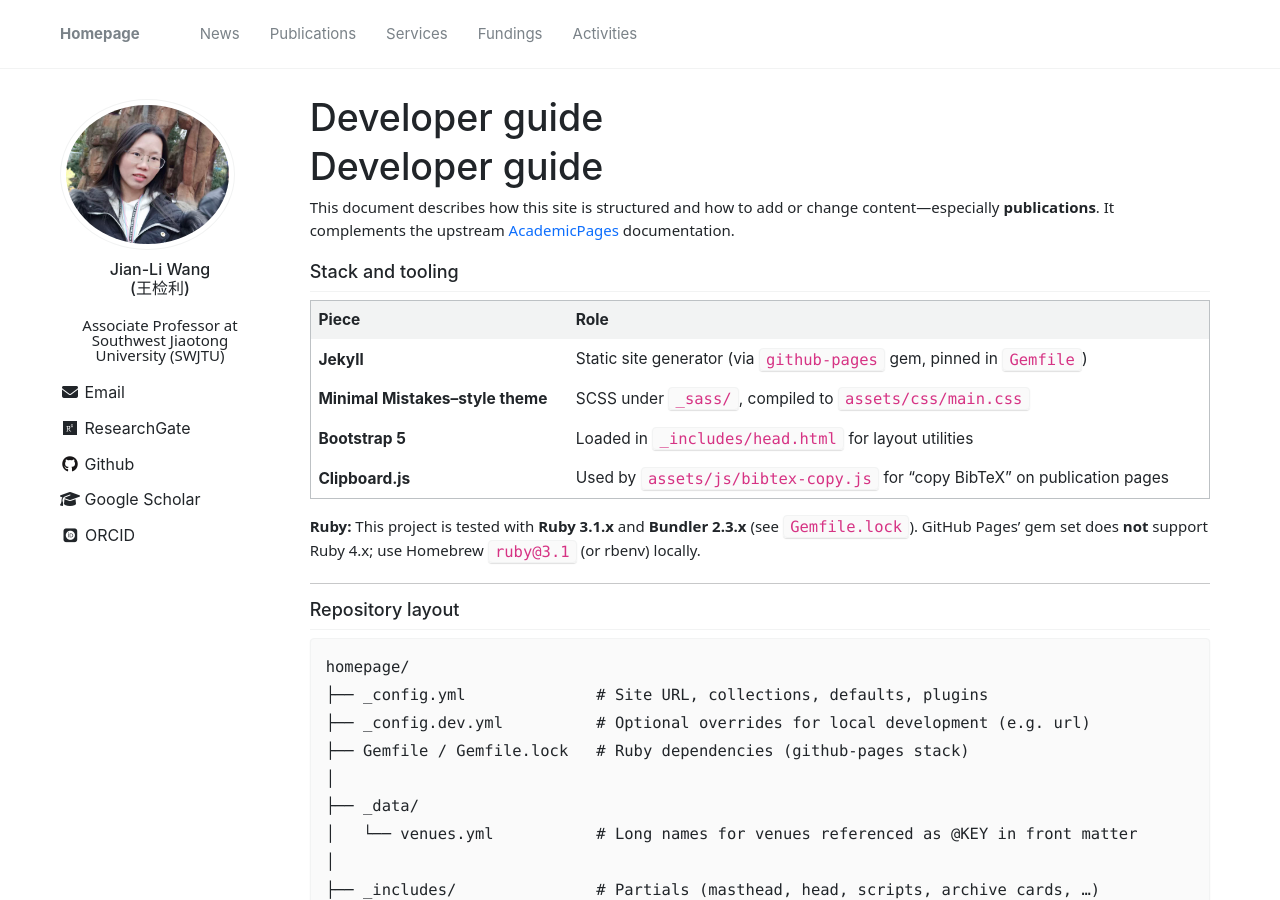
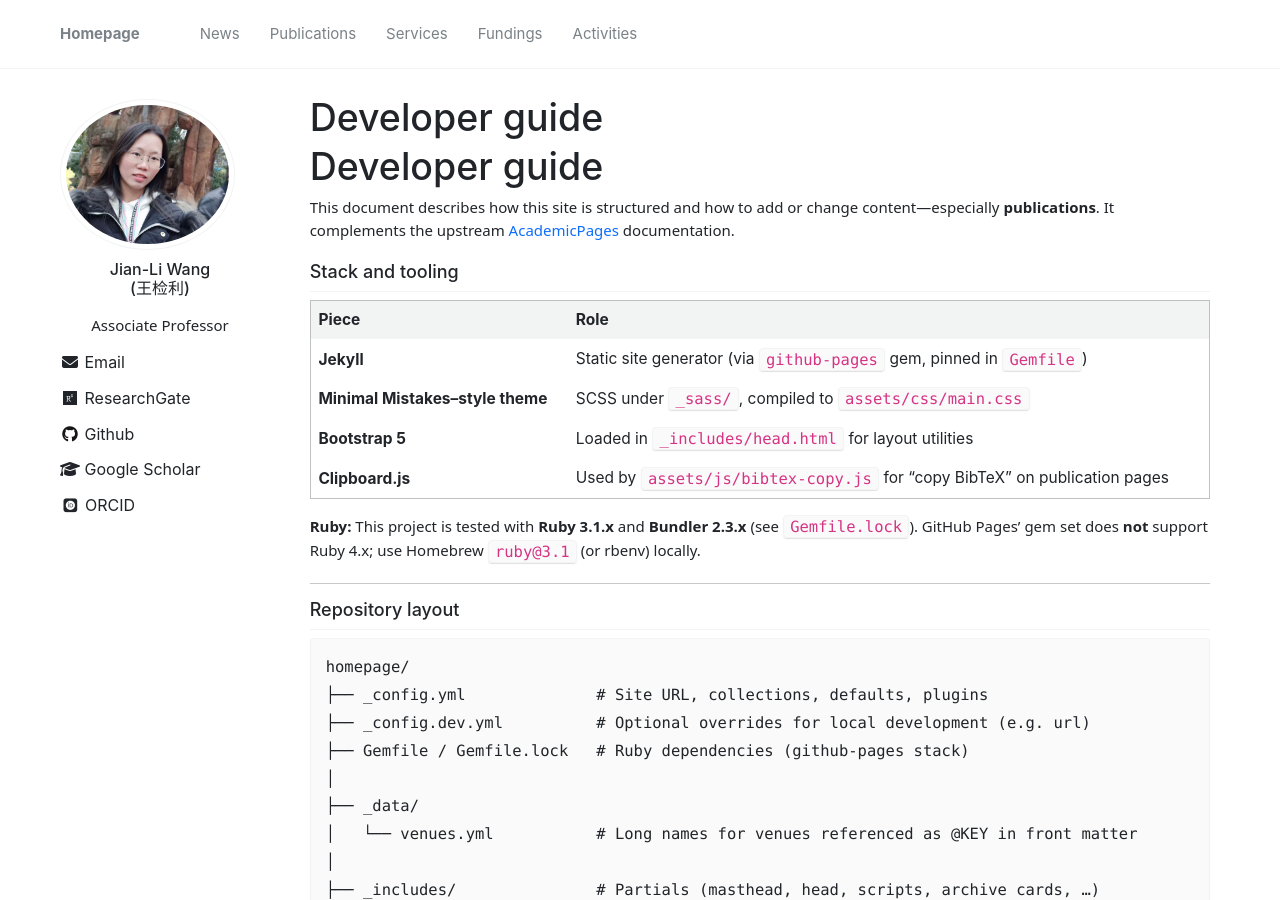
Before and after one commit to wangjianli123/wangjianli123.github.io, a Jekyll site: the page built from DEV.md, in a window 1280 px wide and 900 px high. Built offline with Jekyll 4.4.1, drawn with Linux system fonts in a browser that asks for light colours; nearby versions of some CDN libraries; some web fonts are replaced; our own code applies the rules of GitHub Pages for plain Markdown files; comment, search, counter and statistics services are not loaded.

Commit message:
Update _config.yml

```diff
--- a/_config.yml
+++ b/_config.yml
@@ -81,7 +81,7 @@ analytics:
 author:
   name             : "<center>Jian-Li Wang</center> <center>(王检利)</center>"
   avatar           : "profile.png"
-  bio              : "<center>Associate Professor at Southwest Jiaotong University (SWJTU)<center>"
+  bio              : "<center>Associate Professor<center>"
   location         : # "US"
   employer         :
   employer_url     : #"https://research.nvidia.com/labs/sil"
```
